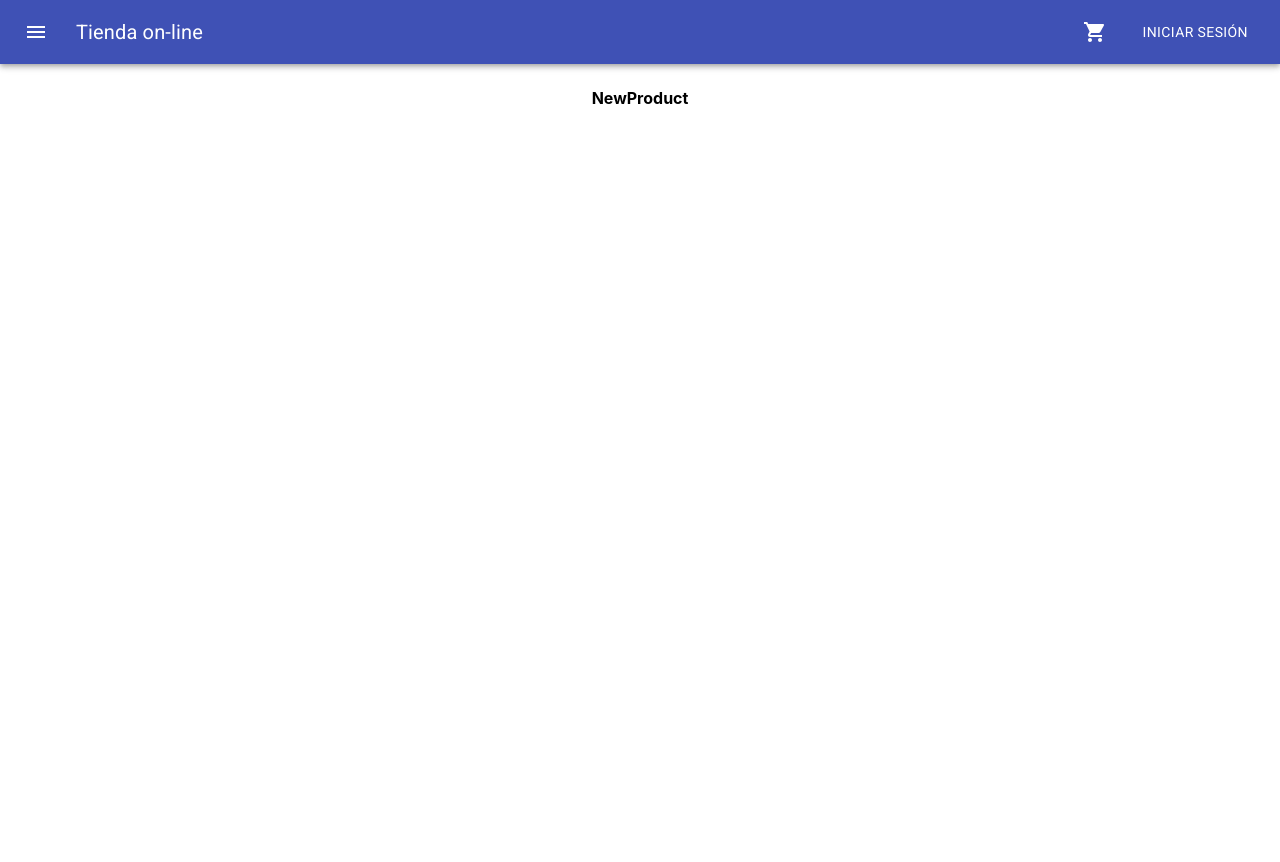
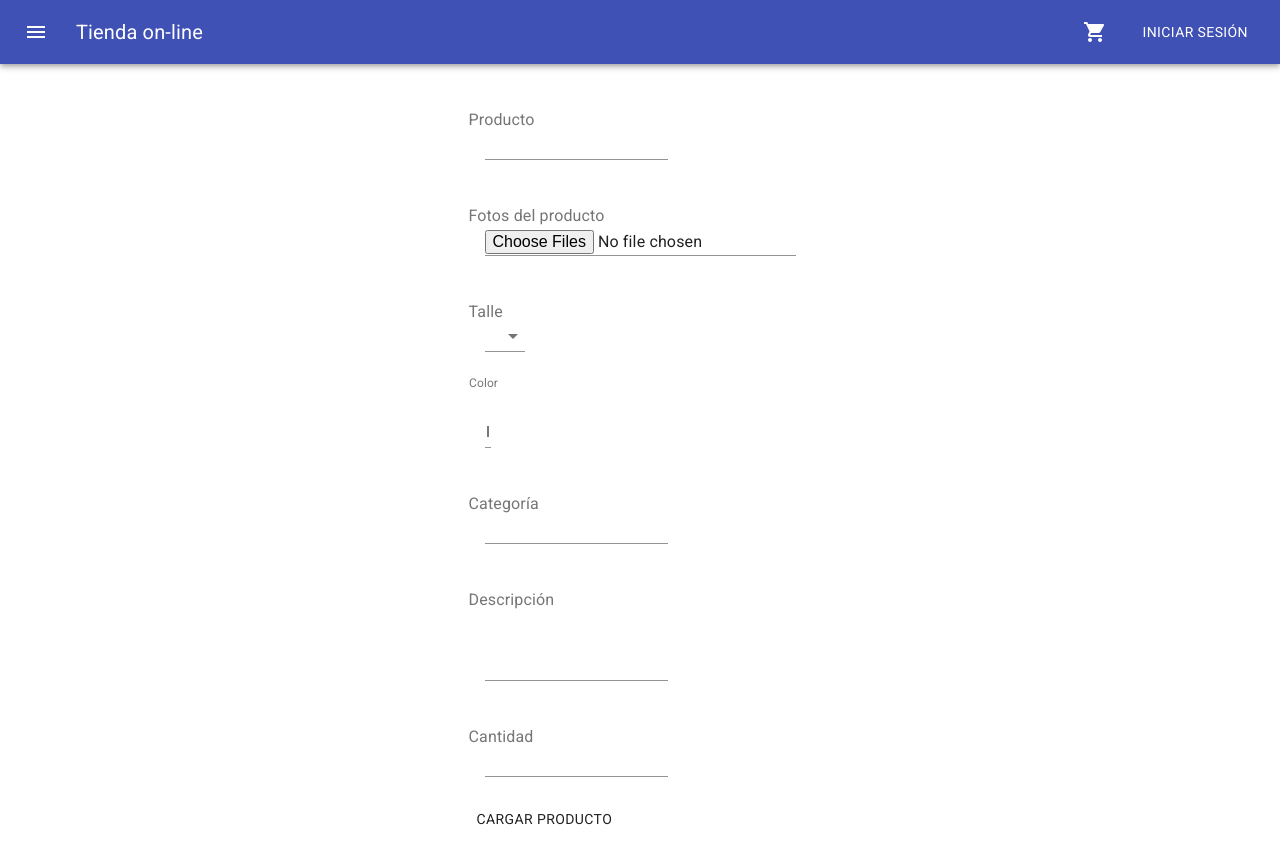
Before and after one commit to alonsoezeq/store-ui, a React (Create React App) app: page /products/new in a window 1280 px wide. Before the commit the page ends 800 px from the top, so only its background shows below. Built offline with nearby package versions, Linux system fonts and the light colour scheme.

Commit message:
ajustes de estilos, agregado de form de alta productos, agregado pagina 404, agregado carousel a cards

```diff
--- a/src/App.js
+++ b/src/App.js
@@ -1,12 +1,13 @@
 import { BrowserRouter as Router, Switch, Route } from 'react-router-dom';
+import { Box, Container } from '@material-ui/core';
 import './App.css';
-import Home from './components/Home';
-import ProductDescription from './components/ProductDescription';
+import Home from './pages/Home';
+import ProductDescription from './pages/ProductDescription';
+import Error404 from './pages/Error404';
+import Users from './pages/Users';
 import 'fontsource-roboto';
 import NavBar from './components/NavBar';
-import { Box, Container } from '@material-ui/core';
-import Users from './components/Users';
-import NewProduct from './components/NewProduct';
+import NewProduct from './pages/NewProduct';
 
 const App = () => {
   return (
@@ -15,9 +16,6 @@ const App = () => {
       <Container fixed maxWidth="lg" >
         <Box my={3} display="flex" justifyContent="center" alignItems="center">
           <Switch>
-            <Route exact path="/">
-              <Home />
-            </Route>
             <Route path="/products/new">
               <NewProduct />
             </Route>
@@ -27,6 +25,12 @@ const App = () => {
             <Route path="/users">
               <Users />
             </Route>
+            <Route exact path="/">
+              <Home />
+            </Route>
+            <Route path="*">
+              <Error404 />
+            </Route>
           </Switch>
         </Box>
       </Container>
--- a/src/components/AppCarousel.js
+++ b/src/components/AppCarousel.js
@@ -1,11 +1,20 @@
 import React from 'react';
 import Carousel from 'react-material-ui-carousel';
-import { Card, CardMedia } from '@material-ui/core';
+import { Card, CardMedia, makeStyles } from '@material-ui/core';
+
+const useStyles = makeStyles({
+  picture: {
+    width: 400,
+    height: 400
+  }
+});
 
 const CarouselItem = ({product}) => {
+  const classes = useStyles();
+
   return (
     <Card xs={12}>
-      <CardMedia component='img' image={product.pictures[0].picture} title={product.title} />
+      <CardMedia component='img' image={product.pictures[0].picture} title={product.title} className={classes.picture} />
     </Card>
   );
 }
--- a/src/components/NewProduct.js
+++ /dev/null
@@ -1,7 +0,0 @@
-const NewProduct = () => {
-  return (
-    <b>NewProduct</b>
-  );
-}
-
-export default NewProduct;
--- a/src/components/ProductCarousel.js
+++ b/src/components/ProductCarousel.js
@@ -1,28 +1,28 @@
 import React from 'react';
 import Carousel from 'react-material-ui-carousel';
-import { Card, CardMedia, makeStyles } from '@material-ui/core';
+import { CardMedia, makeStyles } from '@material-ui/core';
 
 const useStyles = makeStyles({
-  carousel: {
+  picture: {
     width: 400,
     height: 400
-  },
+  }
 });
 
 const CarouselItem = ({picture}) => {
+  const classes = useStyles();
+
   return (
-    <Card>
-      <CardMedia component='img' image={picture} />
-    </Card>
+    <div>
+      <CardMedia component='img' image={picture} className={classes.picture} />
+    </div>
   );
 }
 
 const ProductCarousel = ({product}) =>
 {
-  const classes = useStyles();
-
   return (
-    <Carousel className={classes.carousel}>
+    <Carousel>
       { product?.pictures.map(p => <CarouselItem key={p.id} picture={p.picture} />) }
     </Carousel>
   )
--- a/src/components/ProductGrid.js
+++ b/src/components/ProductGrid.js
@@ -6,7 +6,7 @@ const ProductGrid = ({products}) => {
     <Grid container spacing={3}>
       {
         products?.map(p =>
-          <Grid key={p.id} item xs={3}>
+          <Grid key={p.id} item xs={6} lg={4}>
             <ProductCard product={p} />
           </Grid>
         )
--- /dev/null
+++ b/src/pages/Error404.js
@@ -0,0 +1,6 @@
+
+const Error404 = () => {
+  return <div><p>404 Not Found</p></div>;
+}
+
+export default Error404;
--- a/src/components/Home.js
+++ b/src/pages/Home.js
@@ -1,8 +1,8 @@
 import { CircularProgress, Grid, Snackbar } from '@material-ui/core';
 import Alert from '@material-ui/lab/Alert';
 import { React, useEffect, useState } from 'react';
-import AppCarousel from './AppCarousel';
-import ProductGrid from './ProductGrid';
+import AppCarousel from '../components/AppCarousel';
+import ProductGrid from '../components/ProductGrid';
 
 const Home = () => {
 
@@ -45,7 +45,7 @@ const Home = () => {
         <CircularProgress />
         ) : (<>
           <Grid container spacing={2} justify="center">
-            <Grid item xs={3}>
+            <Grid item xs={12}>
                 <AppCarousel products={products} />
             </Grid>
             <Grid item xs={12}>
--- /dev/null
+++ b/src/pages/NewProduct.js
@@ -0,0 +1,68 @@
+import { Button, FormControl, FormHelperText, Grid, Input, InputLabel, MenuItem, Select, TextField } from "@material-ui/core"
+import useStyles from "./ProductDescription/styles";
+
+const NewProduct = () => {
+  const classes = useStyles();
+
+  return (
+    <form noValidate autoComplete="off">
+      <Grid container direction="column">
+        <Grid item>
+          <FormControl className={classes.root}>
+            <InputLabel htmlFor="product">Producto</InputLabel>
+            <Input id="product" type="text" />
+          </FormControl>
+        </Grid>
+        <Grid item>
+          <FormControl className={classes.root}>
+            <InputLabel htmlFor="pictures">Fotos del producto</InputLabel>
+            <Input id="pictures" type="file" inputProps={{multiple: true, accept: "image/png, image/jpeg"}} />
+          </FormControl>
+        </Grid>
+        <Grid item>
+          <FormControl className={classes.root}>
+            <InputLabel htmlFor="size">Talle</InputLabel>
+            <Select id="size">
+              <MenuItem value="XXS">XXS</MenuItem>
+              <MenuItem value="XS">XS</MenuItem>
+              <MenuItem value="S">S</MenuItem>
+              <MenuItem value="M">M</MenuItem>
+              <MenuItem value="L">L</MenuItem>
+              <MenuItem value="XL">XL</MenuItem>
+              <MenuItem value="XXL">XXL</MenuItem>
+            </Select>
+          </FormControl>
+        </Grid>
+        <Grid item>
+          <FormControl className={classes.root}>
+            <InputLabel htmlFor="color">Color</InputLabel>
+            <Input id="color" type="color" value="#ff0000" />
+          </FormControl>
+        </Grid>
+        <Grid item>
+          <FormControl className={classes.root}>
+            <InputLabel htmlFor="category">Categoría</InputLabel>
+            <Input id="category" type="text" />
+          </FormControl>
+        </Grid>
+        <Grid item>
+          <FormControl className={classes.root}>
+            <InputLabel htmlFor="description">Descripción</InputLabel>
+            <TextField id="description" multiline rows={4} />
+          </FormControl>
+        </Grid>
+        <Grid item>
+          <FormControl className={classes.root}>
+            <InputLabel htmlFor="quantity">Cantidad</InputLabel>
+            <Input id="quantity" type="number" />
+          </FormControl>
+        </Grid>
+        <Grid item>
+          <Button>Cargar producto</Button>
+        </Grid>
+      </Grid>
+    </form>
+  );
+}
+
+export default NewProduct;
--- a/src/components/ProductDescription.js
+++ b/src/pages/ProductDescription/index.js
@@ -2,16 +2,11 @@ import { Box, Button, CircularProgress, makeStyles, Paper, Snackbar, Typography
 import { React, useEffect, useState } from 'react';
 import { useParams } from 'react-router';
 import Grid from '@material-ui/core/Grid';
-import ProductCarousel from './ProductCarousel';
+import ProductCarousel from '../../components/ProductCarousel';
 import Alert from '@material-ui/lab/Alert';
+import useStyles from './styles';
 
 const URL = 'http://localhost:3000/api/v1'
-
-const useStyles = makeStyles(theme => ({
-  root: {
-    padding: theme.spacing(3, 2),
-  },
-}));
 
 const ProductDescription = () => {
   const { id } = useParams();
@@ -46,6 +41,87 @@ const ProductDescription = () => {
       error: null
     });
   }
+
+  return (
+    <>
+      {!loading && product && (
+          <Paper className={classes.root} elevation={3}>
+            <Grid container spacing={3}>
+              <Grid item xs={6}>
+                <ProductCarousel product={product} />
+              </Grid>
+              <Grid
+                item
+                container
+                xs={6}
+                direction="column"
+                justify="flex-start"
+                spacing={3}
+              >
+                <Grid item>
+                  <Paper className={classes.product} elevation={3}>
+                    <Typography className={classes.productTitle} variant="h4">{product.title}</Typography>
+                    <Typography>
+                      <Box display="inline" fontWeight="fontWeightBold" m={1}>
+                        Talle:
+                      </Box>
+                      {product.size.toUpperCase()}
+                    </Typography>
+                    <Typography>
+                      <Box display="inline" fontWeight="fontWeightBold" m={1}>
+                        Color:
+                      </Box>
+                      {product.color.toUpperCase()}
+                    </Typography>
+                    <Typography>
+                      <Box display="inline" fontWeight="fontWeightBold" m={1}>
+                        Categoría:
+                      </Box>
+                      {product.category.toUpperCase()}
+                    </Typography>
+                  </Paper>
+                </Grid>
+                <Grid item>
+                  <Paper className={classes.root} elevation={1}>
+                    <Typography>
+                      <Box fontWeight="fontWeightBold">Descripción</Box>
+                      <Box>{product.description}</Box>
+                    </Typography>
+                  </Paper>
+                </Grid>
+              </Grid>
+              <Grid
+                item
+                container
+                direction="row"
+                justify="flex-end"
+                spacing={4}
+              >
+                <Grid item>
+                  <p>Cantidad: {product.quantity} / {product.quantity}</p>
+                </Grid>
+                <Grid item>
+                  <Button variant="contained" color="primary">
+                    Agregar al carrito
+                  </Button>
+                </Grid>
+              </Grid>
+            </Grid>
+          </Paper>
+      )}
+      {loading && <CircularProgress />}
+      <Snackbar open={!!error} autoHideDuration={6000}>
+        <Alert severity="error" onClose={handleSnackbarClose}>
+          {error?.toString()}
+        </Alert>
+      </Snackbar>
+    </>
+  );
+}
+
+export default ProductDescription;
+
+/*
 
   return (
     <>
@@ -103,6 +179,5 @@ const ProductDescription = () => {
         </>}
     </>
   );
-}
 
-export default ProductDescription;
+*/
--- /dev/null
+++ b/src/pages/ProductDescription/styles.js
@@ -0,0 +1,15 @@
+import { makeStyles } from "@material-ui/core";
+
+const useStyles = makeStyles(theme => ({
+  root: {
+    padding: theme.spacing(3, 2),
+  },
+  product: {
+    padding: theme.spacing(3, 2),
+  },
+  productTitle: {
+    padding: theme.spacing(2, 1, 1),
+  }
+}));
+
+export default useStyles;
--- a/src/components/Users.js
+++ b/src/pages/Users.js
@@ -1,7 +1,7 @@
 import { CircularProgress, Snackbar } from "@material-ui/core";
 import Alert from "@material-ui/lab/Alert";
 import { useEffect, useState } from "react";
-import UserList from "./UserList";
+import UserList from "../components/UserList";
 
 const Users = () => {
   const [state, setState] = useState({
```
Also changed, not shown: src/components/ProductCard.js (+6 -5 lines).
